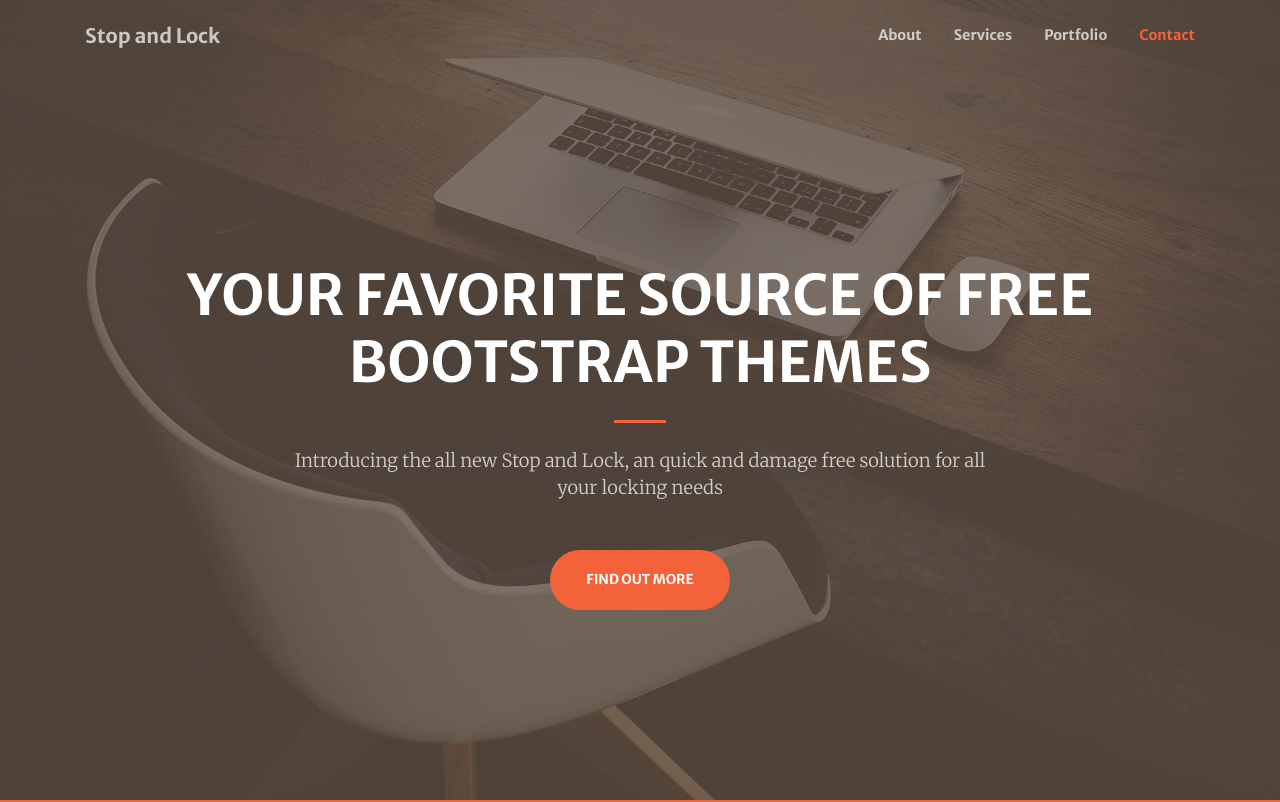
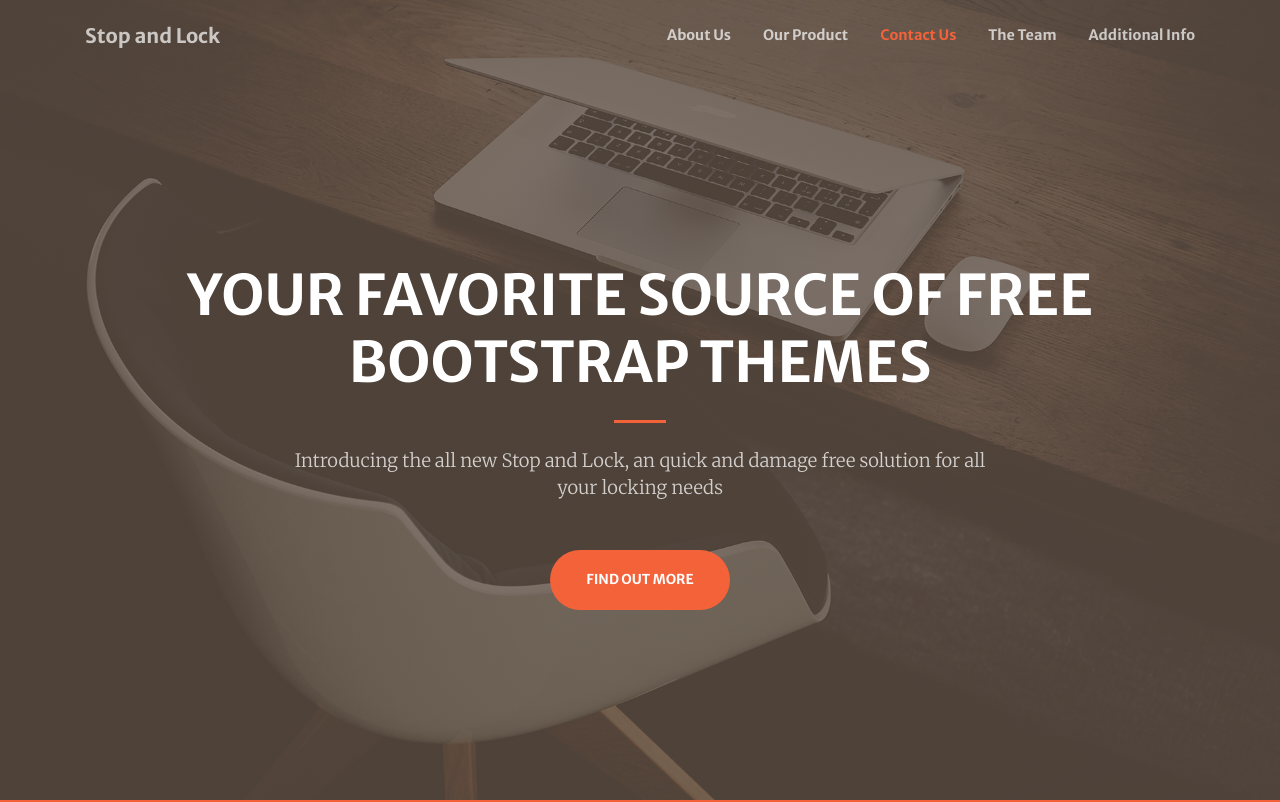
Before and after one commit to jr616/Horizons, a website with bundled scripts: page index.html in a window 1280 px wide. Shown: the top 802 px of the page. Built offline with nearby package versions, Linux system fonts and the light colour scheme.

Commit message:
Update - changing banners
Changing the banners etc

```diff
--- a/index.html
+++ b/index.html
@@ -37,16 +37,19 @@
       <div class="collapse navbar-collapse" id="navbarResponsive">
         <ul class="navbar-nav ml-auto my-2 my-lg-0">
           <li class="nav-item">
-            <a class="nav-link js-scroll-trigger" href="#about">About</a>
+            <a class="nav-link js-scroll-trigger" href="#about">About Us</a>
           </li>
           <li class="nav-item">
-            <a class="nav-link js-scroll-trigger" href="#services">Services</a>
+            <a class="nav-link js-scroll-trigger" href="#services">Our Product</a>
           </li>
           <li class="nav-item">
-            <a class="nav-link js-scroll-trigger" href="#portfolio">Portfolio</a>
+            <a class="nav-link js-scroll-trigger" href="#contact">Contact Us</a>
           </li>
           <li class="nav-item">
-            <a class="nav-link js-scroll-trigger" href="#contact">Contact</a>
+            <a class="nav-link js-scroll-trigger" href="#portfolio">The Team</a>
+          </li>
+          <li class="nav-item">
+            <a class="nav-link js-scroll-trigger" href="additional">Additional Info</a>
           </li>
         </ul>
       </div>
@@ -239,6 +242,19 @@
     </div>
   </section>
 
+  <!-- Additional Info Section -->
+  <section class="page-section bg-primary" id="additional">
+    <div class="container">
+      <div class="row justify-content-center">
+        <div class="col-lg-8 text-center">
+          <h2 class="text-white mt-0">We've got what you need!</h2>
+          <hr class="divider light my-4">
+          <p class="text-white-50 mb-4">Introducing the all new Stop and Lock, an quick and damage free solution for all your locking needs</p>
+        </div>
+      </div>
+    </div>
+  </section>
+
   <!-- Footer -->
   <footer class="bg-light py-5">
     <div class="container">
```
